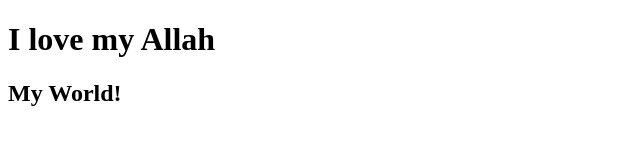
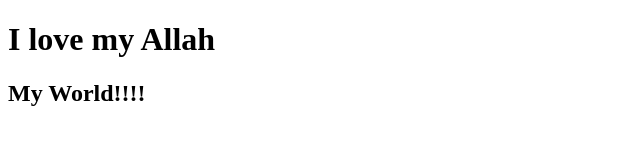
Before and after one commit to awais-code/LearningReact, a plain HTML site: page index.html in a window 1280 px wide. Shown: the full height of the page, 0-640 px from the left. Drawn offline with Linux system fonts and the light colour scheme.

Commit message:
Update index.html

```diff
--- a/index.html
+++ b/index.html
@@ -7,7 +7,7 @@
     <title>First Attemp</title>
 </head>
 <h1>I love my Allah</h1>
-<h2>My World!</h2>
+<h2>My World!!!!</h2>
 <body>
 
 </body>
```
